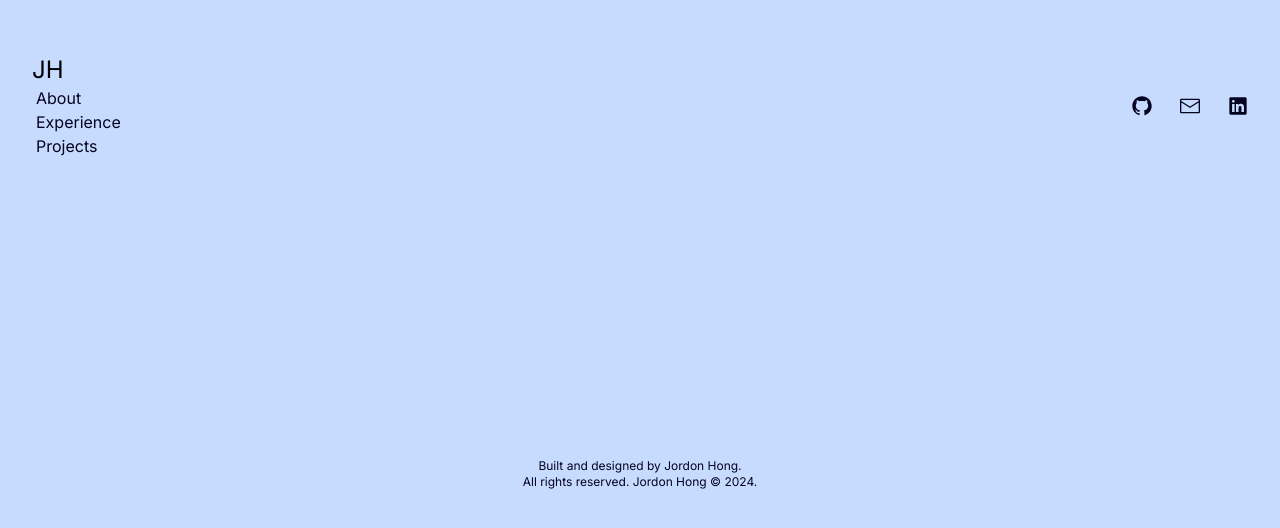
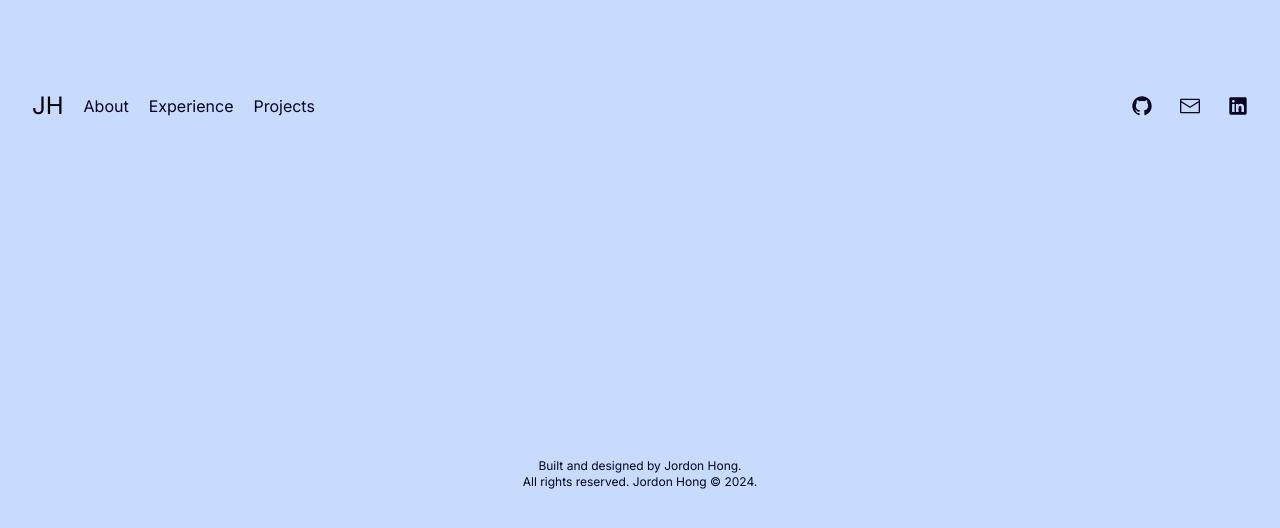
Before and after one commit to JordonH03/JordonH03.github.io, a Next.js app: page / in a window 1280 px wide. Shown: the part 110-638 px from the top of the page. Built offline with nearby package versions, Linux system fonts and the light colour scheme.

Commit message:
fix(Navbar): Fix page navigation links wrapping

```diff
--- a/src/components/Navigation/Navbar.tsx
+++ b/src/components/Navigation/Navbar.tsx
@@ -14,7 +14,7 @@ import {
 export default function Navbar(): React.ReactElement {
     return (
         <NavigationMenu className="flex-auto max-w-full justify-end md:justify-between w-full">
-            <NavigationMenuList className="flex-row flex-auto flex-nowrap gap-x-4 hidden md:block text-primary w-fit">
+            <NavigationMenuList className="gap-x-4 hidden md:flex text-primary">
                 <NavigationMenuItem>
                     <NavigationMenuLink
                         className="text-black text-2xl hover:text-accent hover:decoration-underline hover:cursor-pointer"
```
